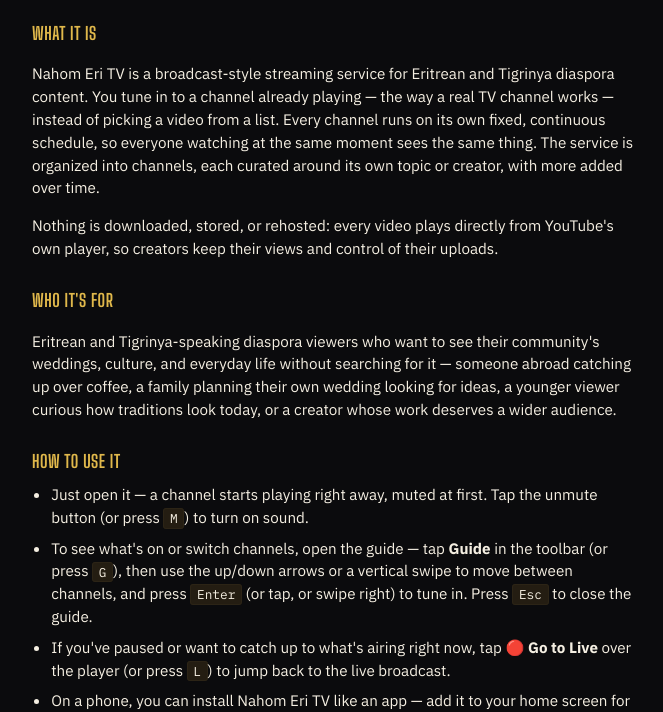
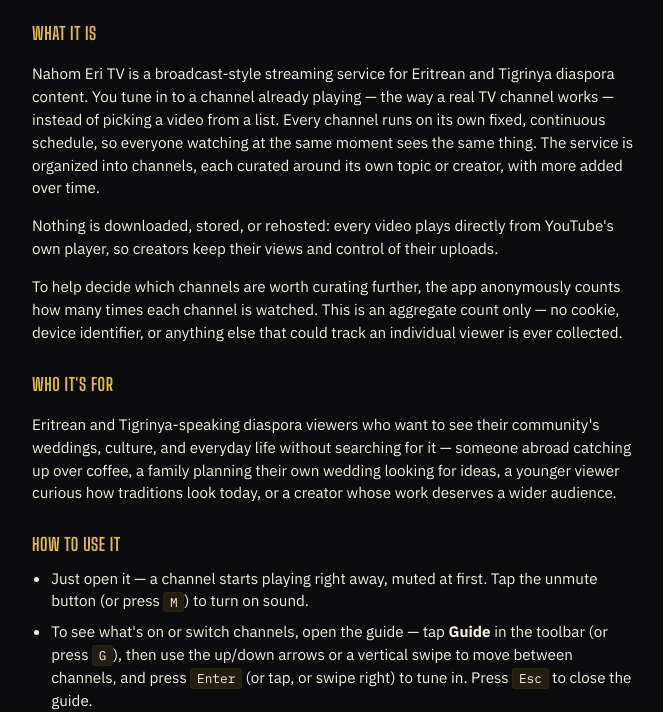
Before and after one commit to nogbazghi/nahom-eri-tv, a website with bundled scripts: page docs/about.html in a window 1280 px wide. Shown: the part 90-802 px from the top of the page, without its empty margins (304-967 px from the left). Built offline with nearby package versions, Linux system fonts and the light colour scheme.

Commit message:
About page discloses anonymous channel-popularity counting (#125)
* About page discloses anonymous channel-popularity counting (#117)

Adds one chrome-text line to the About page's "What it is" section,
translated via the existing i18n mechanism, disclosing the anonymous
per-channel viewership counting added by #115/ADR-0014.

Co-Authored-By: Claude Sonnet 5 <noreply@anthropic.com>

* Fix viewership disclosure wording per code review

The disclosure said the app counts "how many people watch each
channel," but per GLOSSARY.md's Viewership count entry and
docs/viewership.js, the counter has no per-viewer identifier and
tallies watch events, not distinct people — the same viewer re-tuning
twice counts twice. Reworded to "how many times each channel is
watched" in both languages.

Co-Authored-By: Claude Sonnet 5 <noreply@anthropic.com>

---------

Co-authored-by: Claude Sonnet 5 <noreply@anthropic.com>

```diff
--- a/docs/about.html
+++ b/docs/about.html
@@ -38,6 +38,12 @@
       Nothing is downloaded, stored, or rehosted: every video plays directly
       from YouTube's own player, so creators keep their views and control of
       their uploads.
+    </p>
+    <p data-i18n="aboutViewershipDisclosure">
+      To help decide which channels are worth curating further, the app
+      anonymously counts how many times each channel is watched. This is an
+      aggregate count only — no cookie, device identifier, or anything else
+      that could track an individual viewer is ever collected.
     </p>
 
     <h2 data-i18n="aboutWhoItsForHeading">Who it's for</h2>
--- a/docs/i18n/strings.en.js
+++ b/docs/i18n/strings.en.js
@@ -74,6 +74,8 @@ export const strings = {
     "Nahom Eri TV is a broadcast-style streaming service for Eritrean and Tigrinya diaspora content. You tune in to a channel already playing — the way a real TV channel works — instead of picking a video from a list. Every channel runs on its own fixed, continuous schedule, so everyone watching at the same moment sees the same thing. The service is organized into channels, each curated around its own topic or creator, with more added over time.",
   aboutNothingDownloaded:
     "Nothing is downloaded, stored, or rehosted: every video plays directly from YouTube's own player, so creators keep their views and control of their uploads.",
+  aboutViewershipDisclosure:
+    "To help decide which channels are worth curating further, the app anonymously counts how many times each channel is watched. This is an aggregate count only — no cookie, device identifier, or anything else that could track an individual viewer is ever collected.",
 
   aboutWhoItsForHeading: "Who it's for",
   aboutWhoItsForParagraph:
--- a/docs/i18n/strings.ti.js
+++ b/docs/i18n/strings.ti.js
@@ -74,6 +74,8 @@ export const strings = {
     "Nahom Eri TV ንኤርትራውያንን ንተጋሩ ዲያስፖራን ትሕዝቶ ዘቕርብ ናይ ስርጭት-ዓይነት ኣገልግሎት ድዩ። ልክዕ ከም ናይ ሓቂ ናይ ተለቪዥን ቻነል፡ ካብ ዝርዝር ቪድዮ ኣብ ክንዲ ምምራጽ፡ ኣብቲ ድሮ ዝካየድ ዘሎ ቻነል ኢኻ እትጽምበር። ነፍሲ ወከፍ ቻነል ብናይ ገዛእ ርእሱ ቀዋሚ፡ ተኸታታሊ መደብ ይሰርሕ፣ ስለዚ ኣብቲ ሓደ ህሞት ዝከታተሉ ዘለዉ ኩሎም ሓደ ዓይነት ነገር ይርእዩ። እዚ ኣገልግሎት ናብ ቻነላት ተኸፋፊሉ ዘሎ ኮይኑ፡ ነፍሲ ወከፎም ብገዛእ ርእሱ ኣርእስቲ ወይ ፈጣሪ ዝተኣከበ ኮይኑ፡ ብግዜ ገለ ተወሳኺ እናወሰኸ ዝኸይድ እዩ።",
   aboutNothingDownloaded:
     "ዋላ ሓንቲ ኣይወርድን፡ ኣይተዓቅብን፡ ወይ ዳግም ኣይስራዕን፦ ነፍሲ ወከፍ ቪድዮ ብቐጥታ ካብቲ ናይ YouTube ገዛእ ርእሱ ፕሌየር እዩ ዝጻወት፡ ስለዚ ፈጠርቲ ርኢቶታቶምን ቁጽጽር ናይቲ ዝሰቐልዎ ትሕዝቶን ይሕልዉ።",
+  aboutViewershipDisclosure:
+    "ኣየናይ ቻነል ተወሳኺ ኣቓልቦ ከም ዝግብኦ ንምውሳን፡ እዛ ኣፕሊኬሽን ነፍሲ ወከፍ ቻነል ክንደይ ግዜ ይርአ ከም ዘሎ ብስም ዘይብሉ መገዲ ትቖጽር። እዚ ጠቕላላ ቑጽሪ ጥራይ እዩ፡ ንሓደ ውልቀ ተዓዛባይ ዝልለ ዝገብር ኩኪ፡ መለለዪ መሳርሒ፡ ወይ ካልእ ነገር ከቶ ኣይእከብን።",
 
   aboutWhoItsForHeading: "ንመን እዩ",
   aboutWhoItsForParagraph:
```
